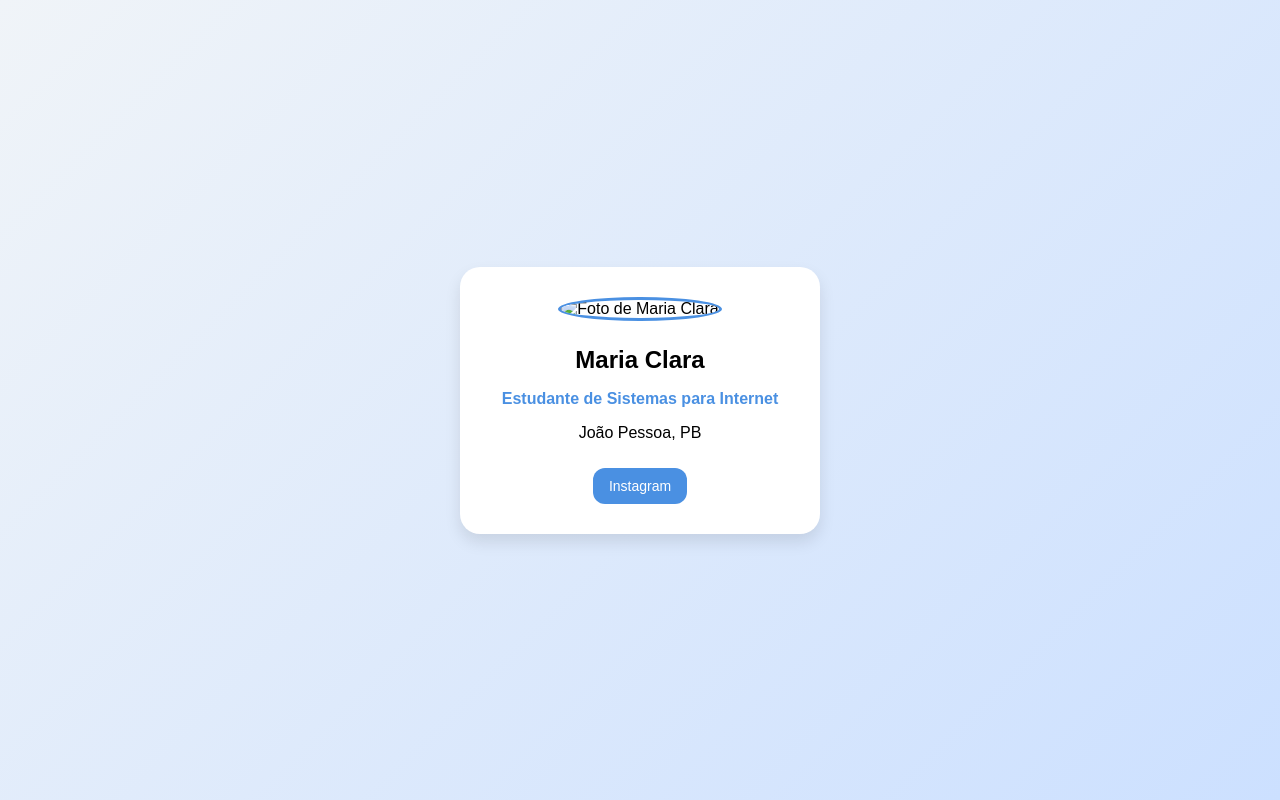
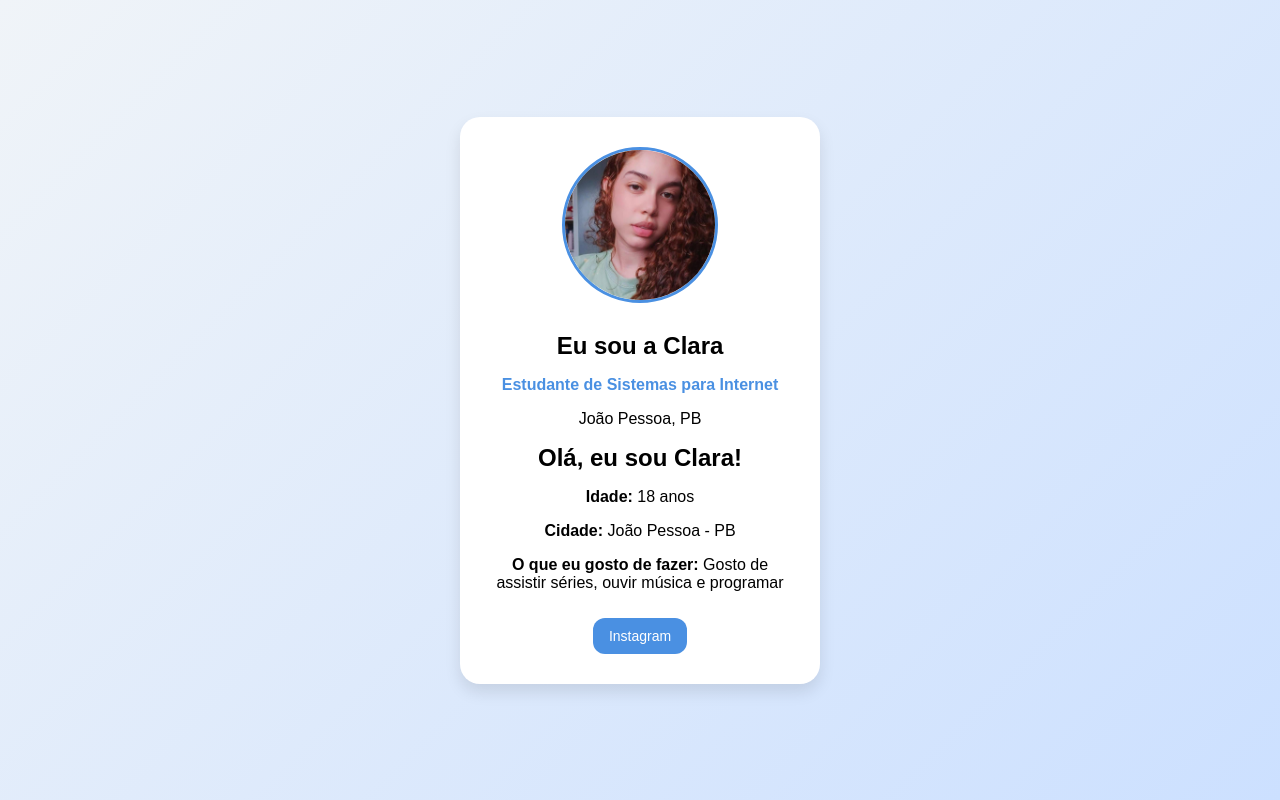
Before and after one commit to Ma05Clara/Apresentacao, a plain HTML site: page index.html in a window 1280 px wide. Drawn offline with Linux system fonts and the light colour scheme.

Commit message:
Update index.html

```diff
--- a/index.html
+++ b/index.html
@@ -1,4 +1,3 @@
-
 <!DOCTYPE html>
 <html lang="pt-BR">
 <head>
@@ -9,10 +8,14 @@
 </head>
 <body>
   <div class="card">
-    <img src="foto.png.jpeg" alt="Foto de Maria Clara" />
-    <h1>Maria Clara</h1>
+    <img src="foto.jpeg" alt="Foto de Maria Clara" />
+    <h1>Eu sou a Clara</h1>
     <p class="title">Estudante de Sistemas para Internet</p>
     <p>João Pessoa, PB</p>
+    <h1>Olá, eu sou Clara!</h1>
+    <p><strong>Idade:</strong> 18 anos</p>
+    <p><strong>Cidade:</strong> João Pessoa - PB</p>
+    <p><strong>O que eu gosto de fazer:</strong> Gosto de assistir séries, ouvir música e programar</p>
     <a href="https://instagram.com/cfrancs_" target="_blank">
       <button>Instagram</button>
     </a>
```
